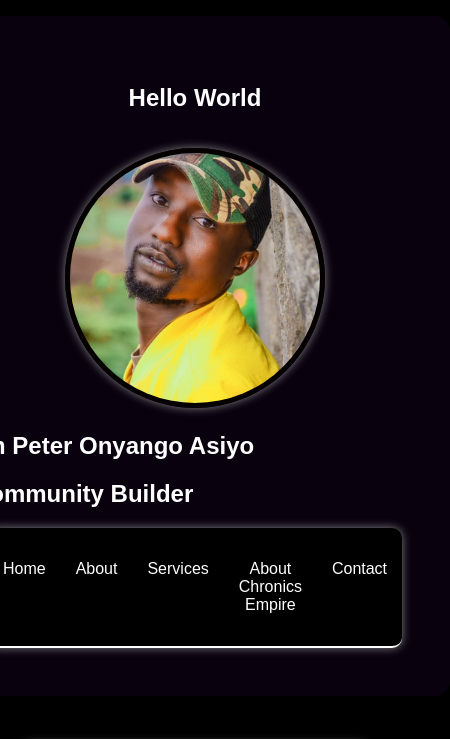
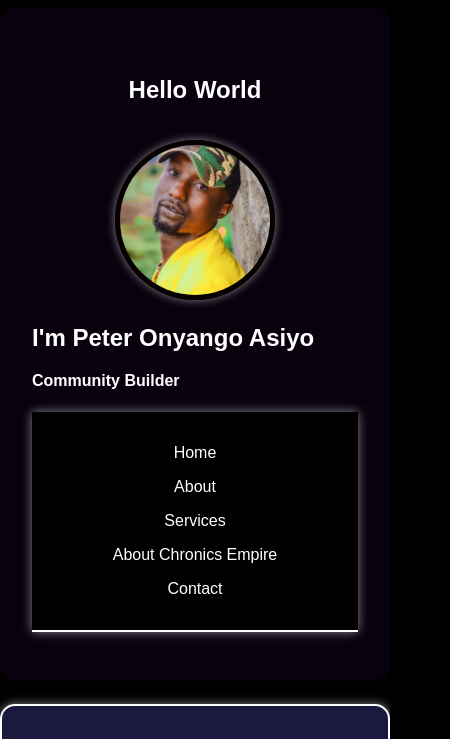
Before and after one commit to danchege/peter-asiyo, a plain HTML site: page index.html in a window 390 px wide. Shown: the top 739 px of the page, 450 px wide, since content can reach past the window. Drawn offline with Linux system fonts and the light colour scheme.

Commit message:
peter asiyo portfolio website

```diff
--- a/index.html
+++ b/index.html
@@ -35,6 +35,12 @@
         <h2>About Me</h2>
         <p>I'm a visionary business man in Bahati Nakuru county,And the CEO of Chronics Empire, I take pride in building a business that serves the heart of Bahati Sub-county, Nakuru. What started as a simple idea has grown into a trusted place where people can find both new and second-hand items at fair prices. I’m passionate about providing quality products while creating value for my customers and the community. Every day, I strive to improve, expand, and ensure that Chronics Empire remains a dependable choice for anyone looking for affordability, reliability, and honest service. </p>
     </section>
+
+    <section id="chronics-empire">
+        <h2>About Chronics Empire</h2>
+        <p>Chronics Empire is a distinguished enterprise located in Bahati Sub-county, Nakuru, specializing in the trade of both new and second-hand items. Founded by a visionary entrepreneur, the business has become a trusted destination for customers seeking quality products at affordable prices. By offering a diverse range of goods, Chronics Empire caters to the varied needs of the local community, ensuring that every customer finds value in their purchases. The company's commitment to excellence and customer satisfaction has solidified its reputation as a cornerstone of commerce in Bahati.</p>
+    </section>
+
     <section id="services">
         <h2>Services</h2>
         <ul>
@@ -53,11 +59,6 @@
         </ul>
     </section>
 
-    <section id="chronics-empire">
-        <h2>About Chronics Empire</h2>
-        <p>Chronics Empire is a distinguished enterprise located in Bahati Sub-county, Nakuru, specializing in the trade of both new and second-hand items. Founded by a visionary entrepreneur, the business has become a trusted destination for customers seeking quality products at affordable prices. By offering a diverse range of goods, Chronics Empire caters to the varied needs of the local community, ensuring that every customer finds value in their purchases. The company's commitment to excellence and customer satisfaction has solidified its reputation as a cornerstone of commerce in Bahati.</p>
-    </section>
-
     <section id="contact">
         <h2>Contact</h2>
         <ul>
--- a/styles.css
+++ b/styles.css
@@ -202,3 +202,53 @@ p {
         opacity: 0;
     }
 }
+
+/* Responsive styles for small screens */
+@media (max-width: 600px) {
+    body {
+        flex-direction: column; /* Stack sections vertically */
+        gap: 0.5rem; /* Reduce spacing between sections */
+    }
+
+    header {
+        margin: 0; /* Remove side margins */
+        padding: 0.5rem; /* Reduce padding */
+        border-radius: 0; /* Remove rounded corners */
+    }
+
+    nav ul {
+        flex-direction: column; /* Stack navigation items vertically */
+        align-items: center; /* Center navigation items */
+    }
+
+    nav ul li {
+        margin: 0.5rem 0; /* Add vertical spacing between items */
+    }
+
+    section {
+        flex: 1 1 100%; /* Make sections take full width */
+        padding: 1rem; /* Reduce padding */
+        margin: 0.5rem 0; /* Reduce margin */
+    }
+
+    .profile-img {
+        width: 150px; /* Reduce image size */
+        height: 150px;
+    }
+
+    .btn {
+        padding: 0.5rem; /* Adjust button padding */
+        font-size: 0.9rem; /* Reduce font size */
+    }
+
+    footer {
+        margin: 0; /* Remove side margins */
+        padding: 0.5rem; /* Reduce padding */
+        border-radius: 0; /* Remove rounded corners */
+    }
+
+    .animated-text {
+        font-size: 1rem; /* Adjust font size */
+        height: 1.5rem; /* Adjust height */
+    }
+}
```
Also changed, not shown: 1 other file.
